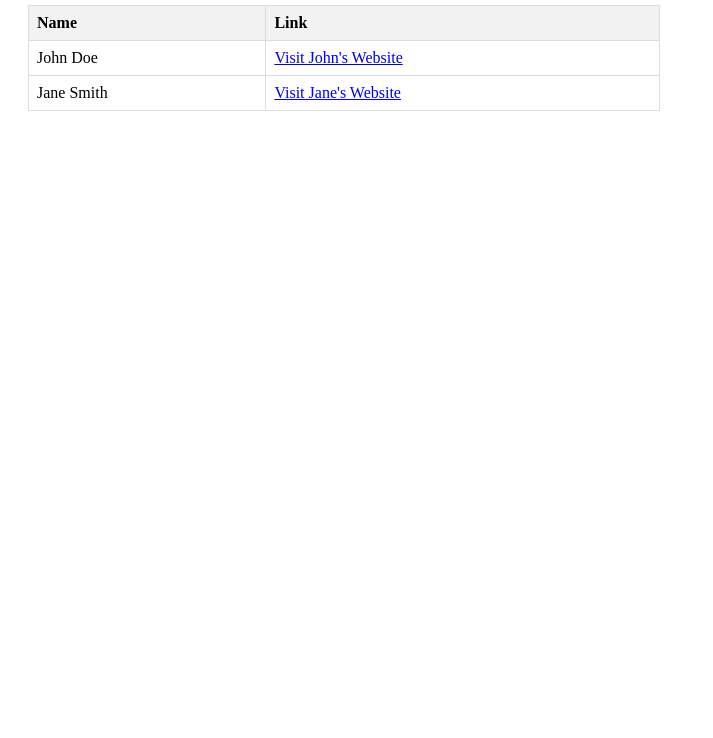
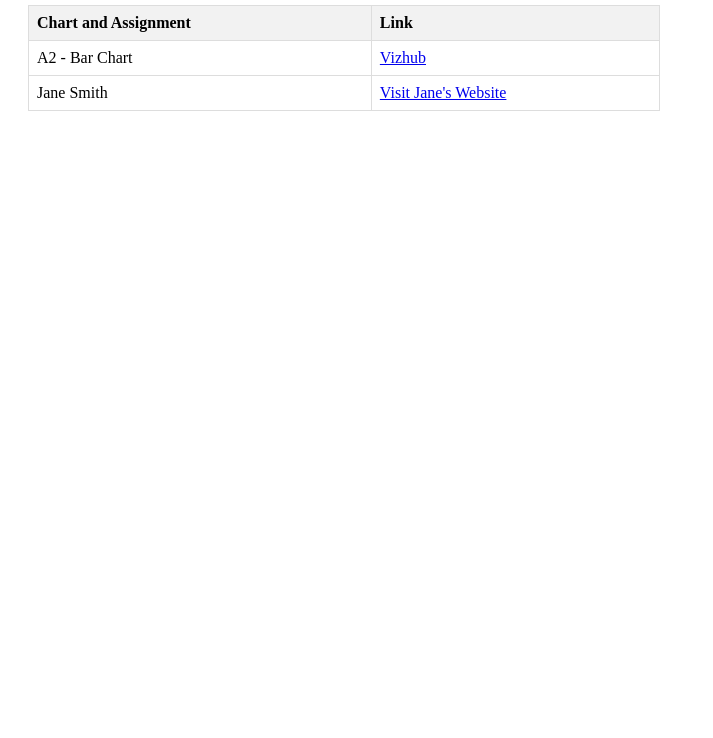
Before and after one commit to Ravneetsb/CS360, a plain HTML site: page index.html in a window 1280 px wide. Shown: the part 62-800 px from the top of the page, without its empty margins (0-713 px from the left). Drawn offline with Linux system fonts and the light colour scheme.

Commit message:
adding bar chart vizhub link

```diff
--- a/index.html
+++ b/index.html
@@ -28,12 +28,12 @@
 
 <table>
     <tr>
-        <th>Name</th>
+        <th>Chart and Assignment</th>
         <th>Link</th>
     </tr>
     <tr>
-        <td>John Doe</td>
-        <td><a href="https://www.example.com/johndoe" target="_blank">Visit John's Website</a></td>
+        <td>A2 - Bar Chart</td>
+        <td><a href="https://vizhub.com/Ravneetsb/826654e4090a4cc9b63cc798c792ebf1" target="_blank">Vizhub</a></td>
     </tr>
     <tr>
         <td>Jane Smith</td>
```
